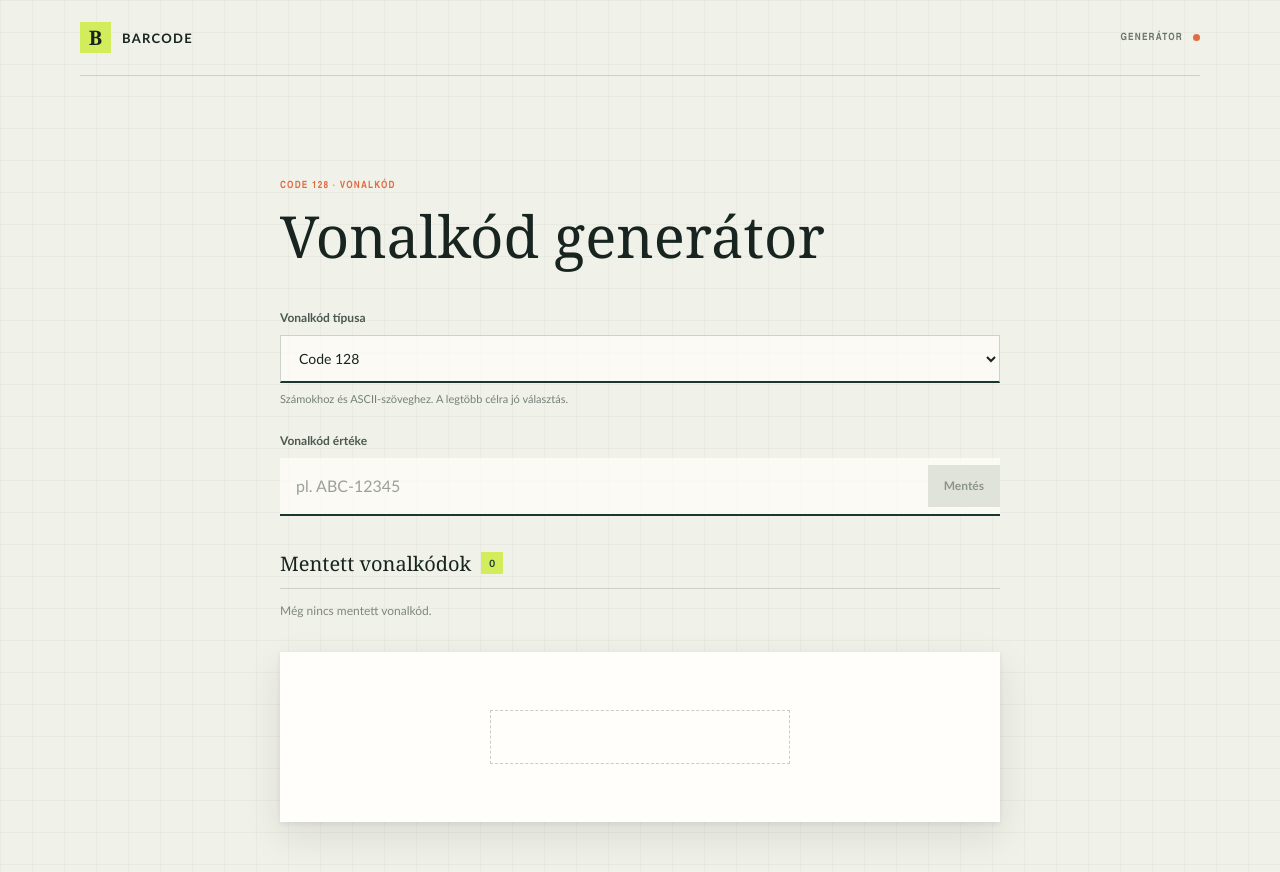
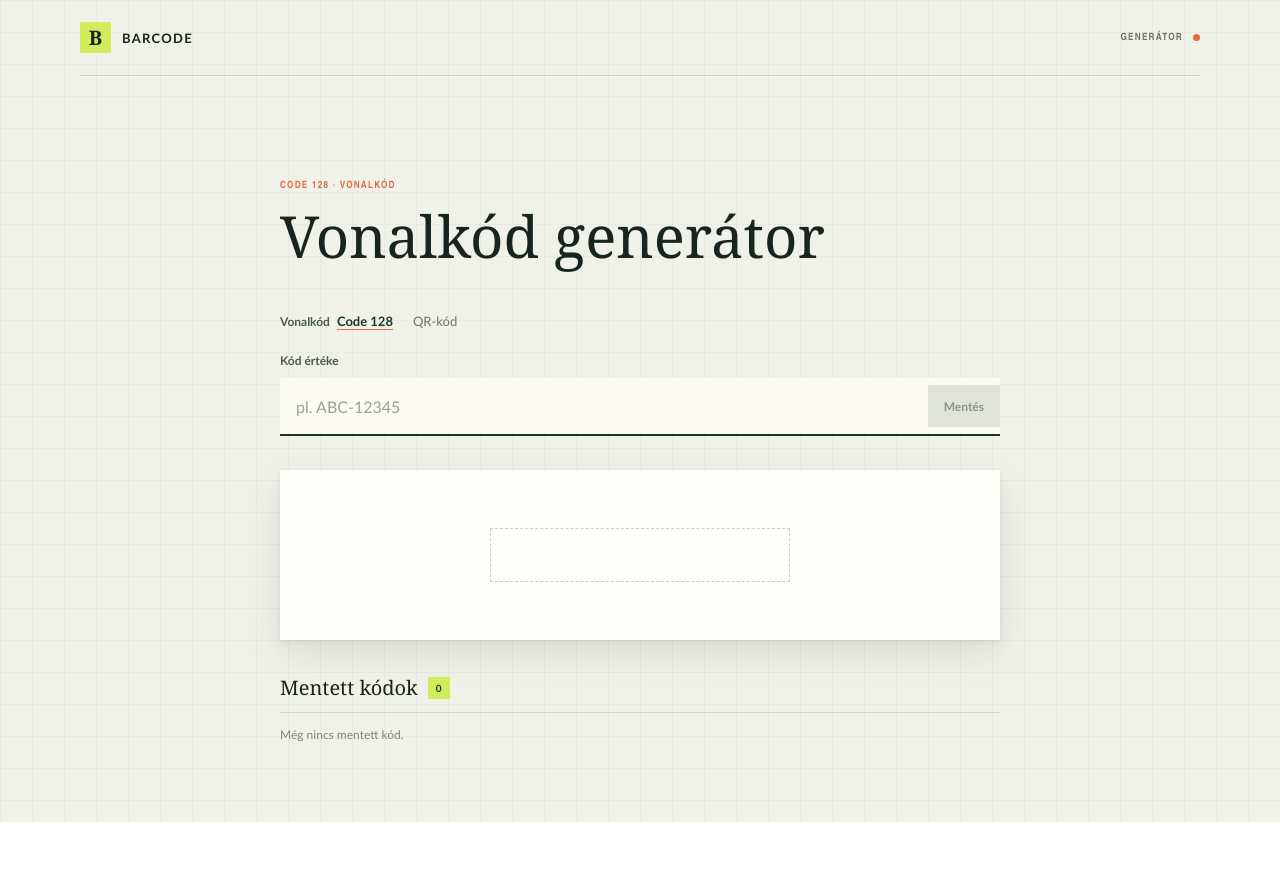
Before and after one commit to kovacsmark0517/vonalkod-generator, a React (Create React App) app: page / in a window 1280 px wide. Shown: the top 872 px of the page. After the commit the page ends 822 px from the top, so only its background shows below. Built offline with nearby package versions, Linux system fonts and the light colour scheme.

Commit message:
Add QR mode and prioritize generated code

```diff
--- a/package.json
+++ b/package.json
@@ -7,8 +7,9 @@
     "@testing-library/jest-dom": "^6.6.3",
     "@testing-library/react": "^16.2.0",
     "@testing-library/user-event": "^13.5.0",
+    "qrcode.react": "^4.2.0",
+    "react": "^19.0.0",
     "react-barcode": "^1.6.1",
-    "react": "^19.0.0",
     "react-dom": "^19.0.0",
     "react-scripts": "5.0.1",
     "web-vitals": "^2.1.4"
--- a/src/App.css
+++ b/src/App.css
@@ -80,8 +80,87 @@
   line-height: 1.08;
 }
 
+.generator-mode-row {
+  display: flex;
+  align-items: baseline;
+  gap: 20px;
+  margin-bottom: 24px;
+}
+
+.format-control {
+  margin-bottom: 0;
+}
+
+.qr-mode-toggle {
+  padding: 0;
+  border: 0;
+  background: transparent;
+  color: #68746d;
+  font: inherit;
+  font-size: 13px;
+  cursor: pointer;
+}
+
+.qr-mode-toggle:hover,
+.qr-mode-toggle.is-active,
+.format-toggle[aria-pressed="true"] {
+  color: #18382f;
+  font-weight: 700;
+}
+
+.qr-mode-toggle:hover,
+.qr-mode-toggle.is-active,
+.format-toggle[aria-pressed="true"] .format-toggle-value {
+  text-decoration: underline;
+  text-decoration-color: #e16b43;
+  text-underline-offset: 3px;
+}
+
+.generator-mode-row .format-field {
+  margin-bottom: 0;
+}
+
+.qr-mode-toggle:focus-visible {
+  outline: 2px solid #e16b43;
+  outline-offset: 3px;
+}
+
+.format-toggle {
+  display: inline-flex;
+  align-items: center;
+  gap: 7px;
+  padding: 0;
+  border: 0;
+  background: transparent;
+  color: #68746d;
+  text-align: left;
+  font: inherit;
+  cursor: pointer;
+}
+
+.format-toggle:hover .format-toggle-value {
+  text-decoration: underline;
+  text-underline-offset: 3px;
+}
+
+.format-toggle-label {
+  color: #4a5951;
+  font-size: 12px;
+  font-weight: 700;
+}
+
+.format-toggle-value {
+  color: #18382f;
+  font-size: 13px;
+  font-weight: 700;
+}
+
 .format-field {
-  margin-bottom: 24px;
+  margin-top: 12px;
+}
+
+.format-field[hidden] {
+  display: none;
 }
 
 .input-label {
@@ -108,6 +187,11 @@
 }
 
 .format-select:focus-visible {
+  outline: 2px solid #e16b43;
+  outline-offset: 2px;
+}
+
+.format-toggle:focus-visible {
   outline: 2px solid #e16b43;
   outline-offset: 2px;
 }
@@ -344,6 +428,18 @@
   height: auto;
 }
 
+.qr-graphic {
+  display: grid;
+  width: 100%;
+  place-items: center;
+}
+
+.qr-graphic svg {
+  display: block;
+  width: min(100%, 240px);
+  height: auto;
+}
+
 @media (max-width: 520px) {
   .app-shell {
     padding: 0 18px;
@@ -361,7 +457,11 @@
     margin-bottom: 34px;
   }
 
-  .format-field {
+  .generator-mode-row {
+    gap: 14px;
+  }
+
+  .format-control {
     margin-bottom: 22px;
   }
 
--- a/src/App.js
+++ b/src/App.js
@@ -1,4 +1,5 @@
 import React, { useEffect, useState } from 'react';
+import { QRCodeSVG } from 'qrcode.react';
 import './App.css';
 import BarcodeComponent from './components/barcodeComponent';
 
@@ -49,7 +50,7 @@ const FORMATS = FORMAT_GROUPS.flatMap((group) => group.formats);
 const FORMATS_BY_VALUE = Object.fromEntries(FORMATS.map((format) => [format.value, format]));
 const UPC_E_EXPANSIONS = ['XX00000XXX', 'XX10000XXX', 'XX20000XXX', 'XXX00000XX', 'XXXX00000X', 'XXXXX00005', 'XXXXX00006', 'XXXXX00007', 'XXXXX00008', 'XXXXX00009'];
 
-const barcodeId = ({ value, format }) => `${format}\u0000${value}`;
+const savedCodeId = ({ value, kind = 'barcode', format }) => `${kind}\u0000${format || ''}\u0000${value}`;
 
 function readSavedBarcodes() {
     try {
@@ -57,17 +58,20 @@ function readSavedBarcodes() {
         if (!Array.isArray(storedBarcodes)) return [];
 
         const normalizedBarcodes = storedBarcodes.reduce((barcodes, savedBarcode) => {
-            const barcode = typeof savedBarcode === 'string'
-                ? { value: savedBarcode, format: DEFAULT_FORMAT }
+            const storedCode = typeof savedBarcode === 'string'
+                ? { value: savedBarcode, kind: 'barcode', format: DEFAULT_FORMAT }
                 : savedBarcode;
+            const kind = storedCode && storedCode.kind === 'qr' ? 'qr' : 'barcode';
+            const code = kind === 'qr'
+                ? { value: storedCode && storedCode.value, kind }
+                : { value: storedCode && storedCode.value, kind, format: storedCode && storedCode.format };
 
             if (
-                barcode &&
-                typeof barcode.value === 'string' &&
-                FORMATS_BY_VALUE[barcode.format] &&
-                !barcodes.some((item) => barcodeId(item) === barcodeId(barcode))
+                typeof code.value === 'string' &&
+                (kind === 'qr' || FORMATS_BY_VALUE[code.format]) &&
+                !barcodes.some((item) => savedCodeId(item) === savedCodeId(code))
             ) {
-                barcodes.push({ value: barcode.value, format: barcode.format });
+                barcodes.push(code);
             }
 
             return barcodes;
@@ -77,6 +81,10 @@ function readSavedBarcodes() {
     } catch {
         return [];
     }
+}
+
+function savedCodeType(code) {
+    return code.kind === 'qr' ? 'QR-kód' : FORMATS_BY_VALUE[code.format].label;
 }
 
 function checkDigit(digits, firstWeight, secondWeight) {
@@ -174,12 +182,14 @@ function isValidUpce(value) {
 
 function App() {
     const [value, setValue] = useState('');
+    const [generatorMode, setGeneratorMode] = useState('barcode');
     const [format, setFormat] = useState(DEFAULT_FORMAT);
+    const [isFormatOpen, setIsFormatOpen] = useState(false);
     const [savedBarcodes, setSavedBarcodes] = useState(readSavedBarcodes);
     const selectedFormat = FORMATS_BY_VALUE[format];
-    const validationError = getValidationError(format, value);
-    const currentBarcode = { value, format };
-    const isSaved = savedBarcodes.some((barcode) => barcodeId(barcode) === barcodeId(currentBarcode));
+    const validationError = generatorMode === 'barcode' ? getValidationError(format, value) : '';
+    const currentCode = generatorMode === 'qr' ? { value, kind: 'qr' } : { value, kind: 'barcode', format };
+    const isSaved = savedBarcodes.some((barcode) => savedCodeId(barcode) === savedCodeId(currentCode));
 
     useEffect(() => {
         try {
@@ -189,13 +199,13 @@ function App() {
         }
     }, [savedBarcodes]);
 
-    const saveBarcode = () => {
+    const saveCode = () => {
         if (!value.trim() || validationError || isSaved) return;
-        setSavedBarcodes((current) => [currentBarcode, ...current]);
+        setSavedBarcodes((current) => [currentCode, ...current]);
     };
 
-    const deleteBarcode = (barcodeToDelete) => {
-        setSavedBarcodes((current) => current.filter((barcode) => barcodeId(barcode) !== barcodeId(barcodeToDelete)));
+    const deleteCode = (codeToDelete) => {
+        setSavedBarcodes((current) => current.filter((barcode) => savedCodeId(barcode) !== savedCodeId(codeToDelete)));
     };
 
     return (
@@ -206,16 +216,41 @@ function App() {
             </header>
 
             <section className="workspace" aria-labelledby="page-title">
-                <p className="eyebrow">{selectedFormat.label.toUpperCase()} <span aria-hidden="true">·</span> VONALKÓD</p>
+                <p className="eyebrow">{generatorMode === 'qr' ? 'QR-KÓD' : `${selectedFormat.label.toUpperCase()} · VONALKÓD`}</p>
                 <h1 id="page-title">Vonalkód generátor</h1>
 
-                <div className="format-field">
+                <div className="generator-mode-row">
+                    <div className="format-control">
+                    <button
+                        className="format-toggle"
+                        type="button"
+                        aria-expanded={isFormatOpen}
+                        aria-pressed={generatorMode === 'barcode'}
+                        aria-controls="format-panel"
+                        aria-label={`Vonalkód: ${selectedFormat.label}`}
+                        onClick={() => {
+                            if (generatorMode !== 'barcode') {
+                                setGeneratorMode('barcode');
+                                setIsFormatOpen(true);
+                            } else {
+                                setIsFormatOpen((isOpen) => !isOpen);
+                            }
+                        }}
+                    >
+                        <span className="format-toggle-label">Vonalkód</span>
+                        <span className="format-toggle-value">{selectedFormat.label}</span>
+                    </button>
+
+                    <div className="format-field" id="format-panel" hidden={!isFormatOpen}>
                         <label className="input-label" htmlFor="barcode-format">Vonalkód típusa</label>
                         <select
                             className="format-select"
                             id="barcode-format"
                             value={format}
-                        onChange={(event) => setFormat(event.target.value)}
+                            onChange={(event) => {
+                                setFormat(event.target.value);
+                                setIsFormatOpen(false);
+                            }}
                             aria-describedby="format-help"
                         >
                             {FORMAT_GROUPS.map((group) => (
@@ -230,8 +265,21 @@ function App() {
                             {validationError || selectedFormat.hint}
                         </p>
                     </div>
+                    </div>
+                    <button
+                        className={generatorMode === 'qr' ? 'qr-mode-toggle is-active' : 'qr-mode-toggle'}
+                        type="button"
+                        aria-pressed={generatorMode === 'qr'}
+                        onClick={() => {
+                            setGeneratorMode('qr');
+                            setIsFormatOpen(false);
+                        }}
+                    >
+                        QR-kód
+                    </button>
+                </div>
 
-                <label className="input-label" htmlFor="barcode-value">Vonalkód értéke</label>
+                <label className="input-label" htmlFor="barcode-value">Kód értéke</label>
                 <div className="input-row">
                     <input
                         id="barcode-value"
@@ -245,7 +293,7 @@ function App() {
                     <button
                         className="save-button"
                         type="button"
-                        onClick={saveBarcode}
+                        onClick={saveCode}
                         disabled={!value.trim() || Boolean(validationError) || isSaved}
                     >
                         Mentés
@@ -257,33 +305,45 @@ function App() {
                     )}
                 </div>
 
+                <section className="preview" aria-label={generatorMode === 'qr' ? 'QR-kód előnézete' : 'Vonalkód előnézete'} aria-live="polite">
+                    {value.trim() && !validationError
+                        ? generatorMode === 'qr'
+                            ? <div className="qr-graphic" role="img" aria-label={`QR-kód: ${value}`}><QRCodeSVG value={value} size={240} level="M" /></div>
+                            : <BarcodeComponent value={value} format={format} />
+                        : validationError
+                            ? <p className="preview-error">Javítsd a kódot a vonalkód megjelenítéséhez.</p>
+                            : <div className="empty-preview" aria-hidden="true" />}
+                </section>
+
                 <section className="saved-section" aria-labelledby="saved-title">
                     <div className="saved-heading">
-                        <h2 id="saved-title">Mentett vonalkódok</h2>
+                        <h2 id="saved-title">Mentett kódok</h2>
                         <span className="saved-count">{savedBarcodes.length}</span>
                     </div>
                     {savedBarcodes.length > 0 ? (
                         <ul className="saved-list">
                             {savedBarcodes.map((barcode) => (
-                                <li className="saved-item" key={barcodeId(barcode)}>
+                                <li className="saved-item" key={savedCodeId(barcode)}>
                                     <button
                                         className="saved-code"
                                         type="button"
                                         onClick={() => {
                                             setValue(barcode.value);
-                                            setFormat(barcode.format);
+                                            setGeneratorMode(barcode.kind);
+                                            if (barcode.kind === 'barcode') setFormat(barcode.format);
+                                            setIsFormatOpen(false);
                                         }}
-                                        aria-label={`${FORMATS_BY_VALUE[barcode.format].label} ${barcode.value}`}
-                                        aria-pressed={barcodeId(currentBarcode) === barcodeId(barcode)}
+                                        aria-label={`${savedCodeType(barcode)} ${barcode.value}`}
+                                        aria-pressed={savedCodeId(currentCode) === savedCodeId(barcode)}
                                     >
-                                        <span className="saved-format">{FORMATS_BY_VALUE[barcode.format].label}</span>
+                                        <span className="saved-format">{savedCodeType(barcode)}</span>
                                         <span>{barcode.value}</span>
                                     </button>
                                     <button
                                         className="delete-saved-button"
                                         type="button"
-                                        onClick={() => deleteBarcode(barcode)}
-                                        aria-label={`${barcode.value} (${FORMATS_BY_VALUE[barcode.format].label}) törlése`}
+                                        onClick={() => deleteCode(barcode)}
+                                        aria-label={`${barcode.value} (${savedCodeType(barcode)}) törlése`}
                                         title="Vonalkód törlése"
                                     >
                                         <span aria-hidden="true">×</span>
@@ -292,17 +352,10 @@ function App() {
                             ))}
                         </ul>
                     ) : (
-                        <p className="empty-saved">Még nincs mentett vonalkód.</p>
+                        <p className="empty-saved">Még nincs mentett kód.</p>
                     )}
                 </section>
 
-                <section className="preview" aria-label="Vonalkód előnézete" aria-live="polite">
-                    {value.trim() && !validationError
-                        ? <BarcodeComponent value={value} format={format} />
-                        : validationError
-                            ? <p className="preview-error">Javítsd a kódot a vonalkód megjelenítéséhez.</p>
-                            : <div className="empty-preview" aria-hidden="true" />}
-                </section>
             </section>
         </main>
     );
```
Also changed, not shown: 2 other files (tests, documents, lock files or other folders). Lines whose indentation alone changed are shown as unchanged.
